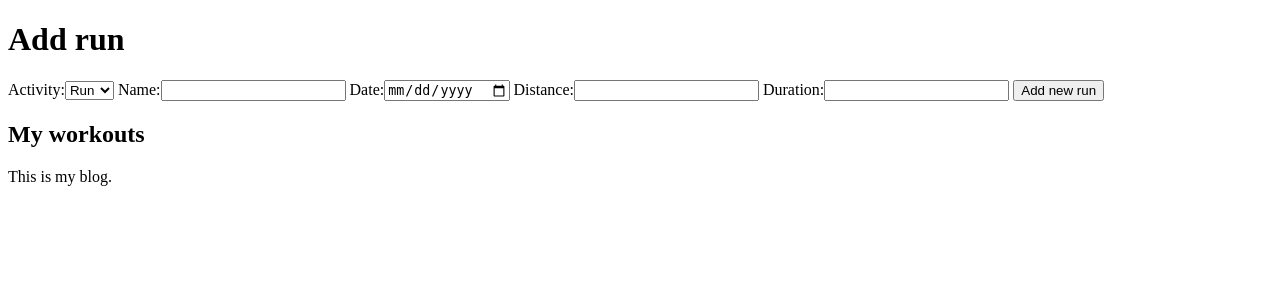
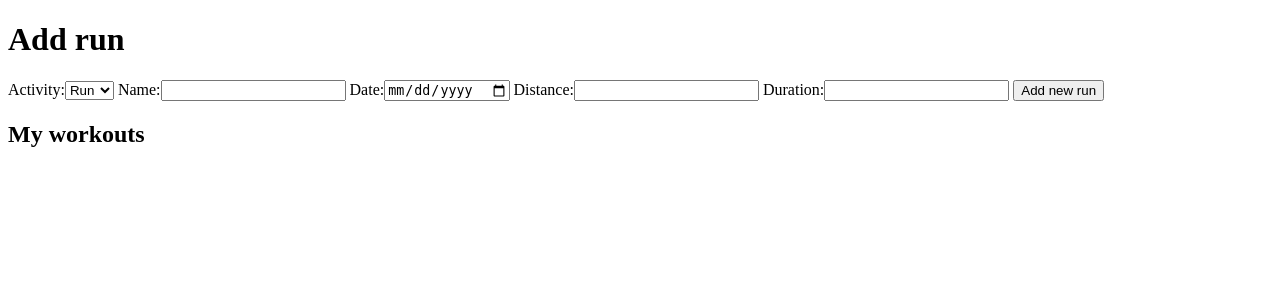
Before and after one commit to reda97dz/django_website, a Django app: page /workout/add_new_run/ in a window 1280 px wide. Shown: the top 300 px of the page. Run offline with Django 3.2, Linux system fonts and the light colour scheme.

Commit message:
Update base.html

```diff
--- a/workout/templates/workout/base.html
+++ b/workout/templates/workout/base.html
@@ -11,7 +11,6 @@
     </div>
     <div>
         <h2>My workouts</h2>
-        <p>This is my blog.</p>
     </div>
 </body>
 </html>
```
